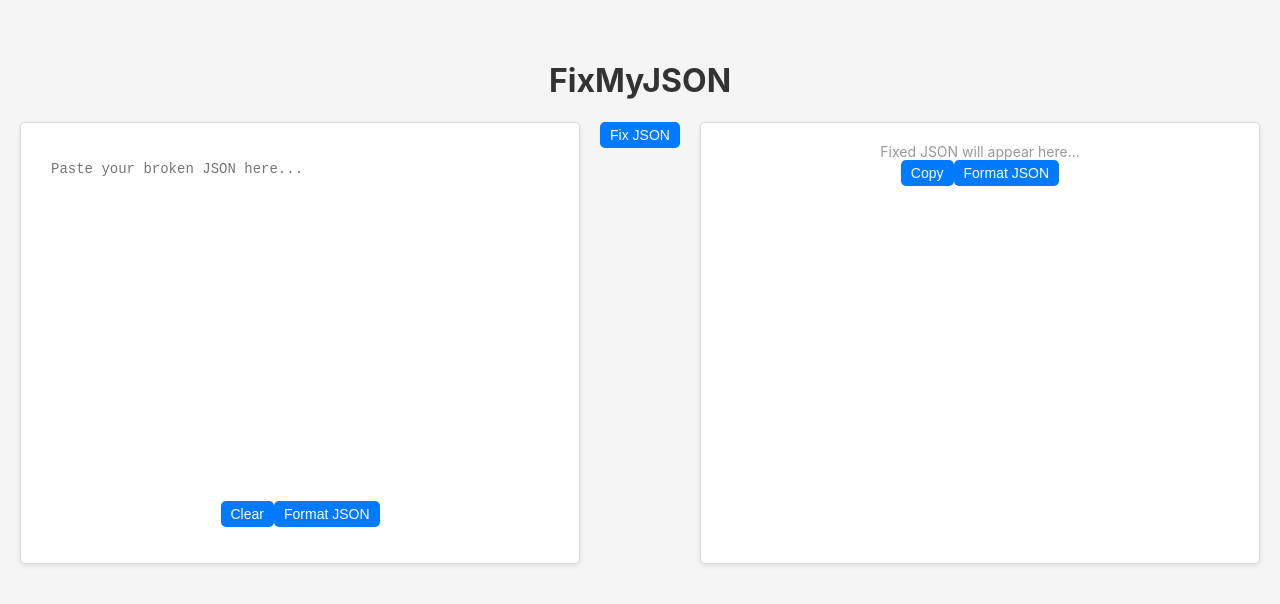
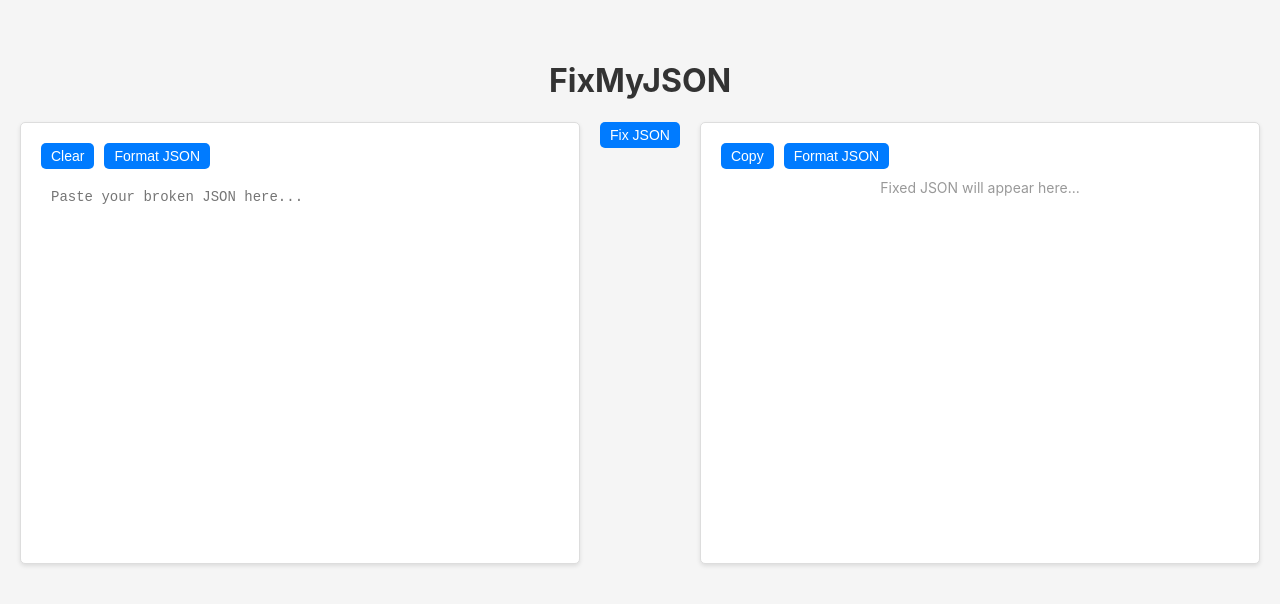
Before and after one commit to sanjeevpr/fix-my-json, a React (Create React App) app: page / in a window 1280 px wide. Shown: the top 604 px of the page. Built offline with nearby package versions, Linux system fonts and the light colour scheme; no server answers.

Commit message:
Align buttons in the toolbar

```diff
--- a/src/App.css
+++ b/src/App.css
@@ -101,3 +101,9 @@ textarea:focus + .json-preview,
 textarea:active + .json-preview {
   outline: none;
 }
+
+.toolbar {
+  display: flex;
+  justify-content: flex-start; /* Align buttons to the left */
+  gap: 10px; /* Add some space between buttons */
+}
--- a/src/App.js
+++ b/src/App.js
@@ -60,6 +60,10 @@ function App() {
       <h1>FixMyJSON</h1>
       <div className="json-container">
         <div className="json-box input-box">
+          <div className="toolbar">
+            <button onClick={handleClear}>Clear</button>
+            <button onClick={() => handleFormatJson(inputJson, setInputJson)}>Format JSON</button>
+          </div>
           <div className="editor-container">
             <SyntaxHighlighter language="json" style={syntaxTheme} customStyle={{ backgroundColor: 'inherit', color: 'inherit' }}>
               {inputJson}
@@ -71,10 +75,6 @@ function App() {
               className="editor-textarea"
             />
           </div>
-          <div className="buttons">
-            <button onClick={handleClear}>Clear</button>
-            <button onClick={() => handleFormatJson(inputJson, setInputJson)}>Format JSON</button>
-          </div>
         </div>
         <div className="fix-button-container">
           <button className="fix-button" onClick={handleFixJson} disabled={loading}>
@@ -82,6 +82,10 @@ function App() {
           </button>
         </div>
         <div className="json-box output-box">
+          <div className="toolbar">
+            <button onClick={handleCopy} disabled={!fixedJson}>Copy</button>
+            <button onClick={handleFormatParsedJson} disabled={!fixedJson}>Format JSON</button>
+          </div>
           {fixedJson ? (
             <>
               <div className="json-preview">
@@ -89,18 +93,10 @@ function App() {
                   {JSON.stringify(fixedJson, null, 2)}
                 </SyntaxHighlighter>
               </div>
-              <div className="buttons">
-                <button onClick={handleCopy} disabled={!fixedJson}>Copy</button>
-                <button onClick={handleFormatParsedJson} disabled={!fixedJson}>Format JSON</button>
-              </div>
             </>
           ) : (
             <>
               <div className="placeholder">Fixed JSON will appear here...</div>
-              <div className="buttons">
-                <button onClick={handleCopy} disabled={!fixedJson}>Copy</button>
-                <button onClick={handleFormatParsedJson} disabled={!fixedJson}>Format JSON</button>
-              </div>
             </>
           )}
         </div>
```
